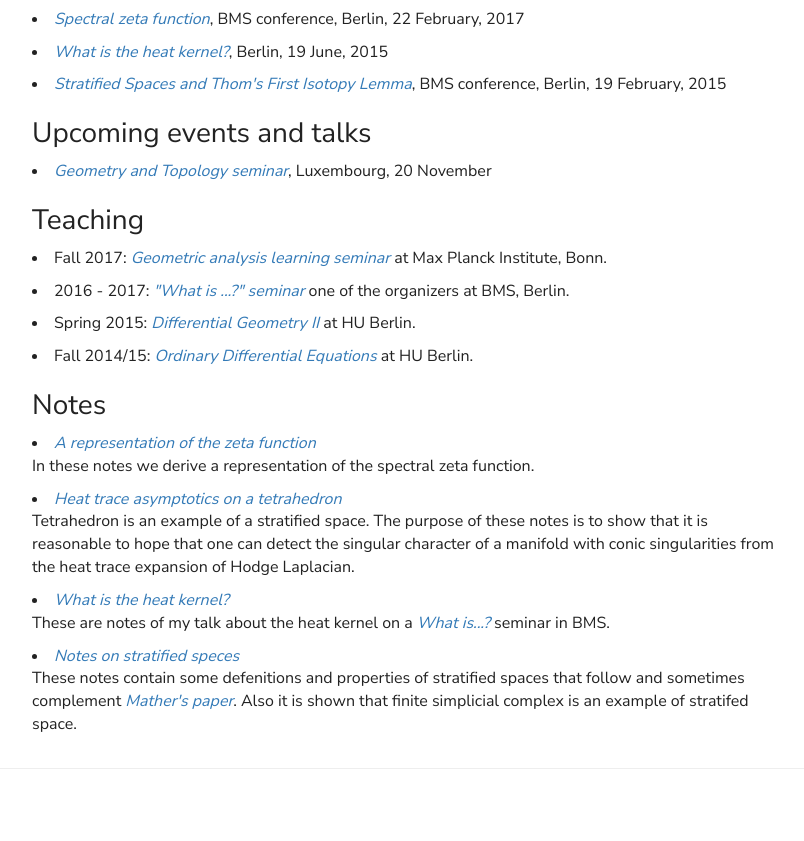
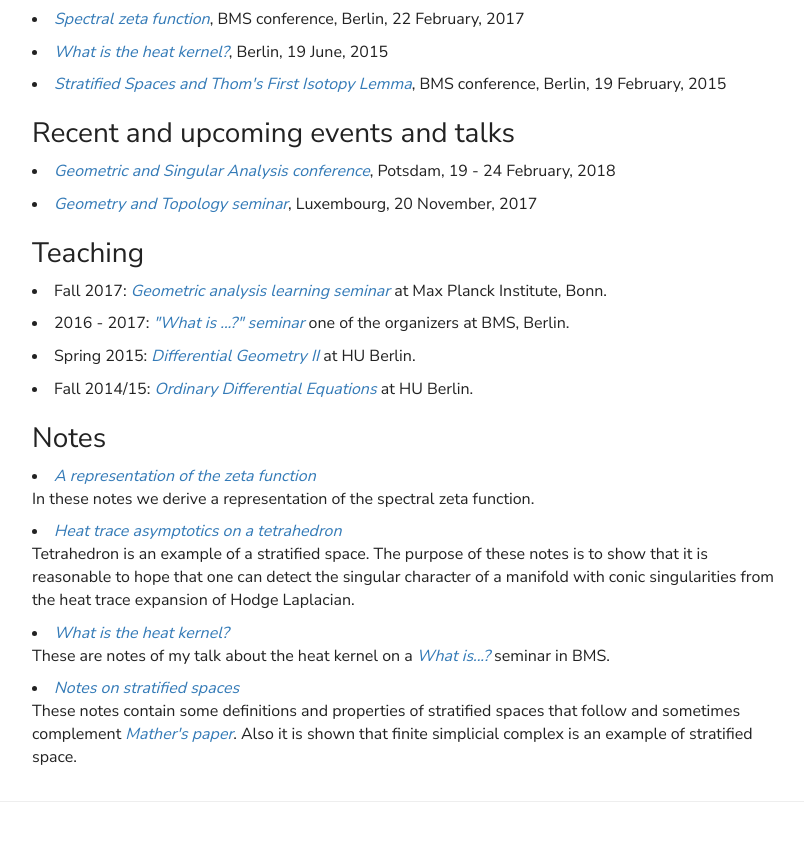
Before and after one commit to AsilyaSuleymanova/AsilyaSuleymanova.github.io, a plain HTML site: page index.html in a window 1280 px wide. Shown: the part 796-1637 px from the top of the page, without its empty margins (233-1037 px from the left). Before the commit the page ends 1607 px from the top, so only its background shows below. Drawn offline with nearby package versions, Linux system fonts and the light colour scheme; a web font is replaced by a local one.

Commit message:
updated recent talks

```diff
--- a/index.html
+++ b/index.html
@@ -122,11 +122,12 @@
 
 
 
-          <h3>Upcoming events and talks</h3>
+          <h3>Recent and upcoming events and talks</h3>
           <div>
-
             <li>
-            <a href=http://math.uni.lu/~georeading/GTSeminar.html><i>Geometry and Topology seminar</i></a>, Luxembourg, 20 November
+            <a href=https://www.math.uni-potsdam.de/professuren/analysis/gsa2018/><i>Geometric and Singular Analysis conference</i></a>, Potsdam, 19 - 24  February, 2018
+            <li>
+            <a href=http://math.uni.lu/~georeading/GTSeminar.html><i>Geometry and Topology seminar</i></a>, Luxembourg, 20 November, 2017
             </ul>
           </div>
 
@@ -171,8 +172,8 @@
             </li>
 
             <li>
-            <a href="stratified space.pdf"><i>Notes on stratified speces</i></a>
-            </br> These notes contain some defenitions and properties of stratified spaces that follow and sometimes complement </i></a> <a href=http://www.ams.org/journals/bull/2012-49-04/S0273-0979-2012-01383-6/S0273-0979-2012-01383-6.pdf><i>Mather's paper</i></a>. Also it is shown that finite simplicial complex is an example of stratifed space.
+            <a href="stratified space.pdf"><i>Notes on stratified spaces</i></a>
+            </br> These notes contain some definitions and properties of stratified spaces that follow and sometimes complement </i></a> <a href=http://www.ams.org/journals/bull/2012-49-04/S0273-0979-2012-01383-6/S0273-0979-2012-01383-6.pdf><i>Mather's paper</i></a>. Also it is shown that finite simplicial complex is an example of stratified space.
             </li>
 
             </ul>
```
